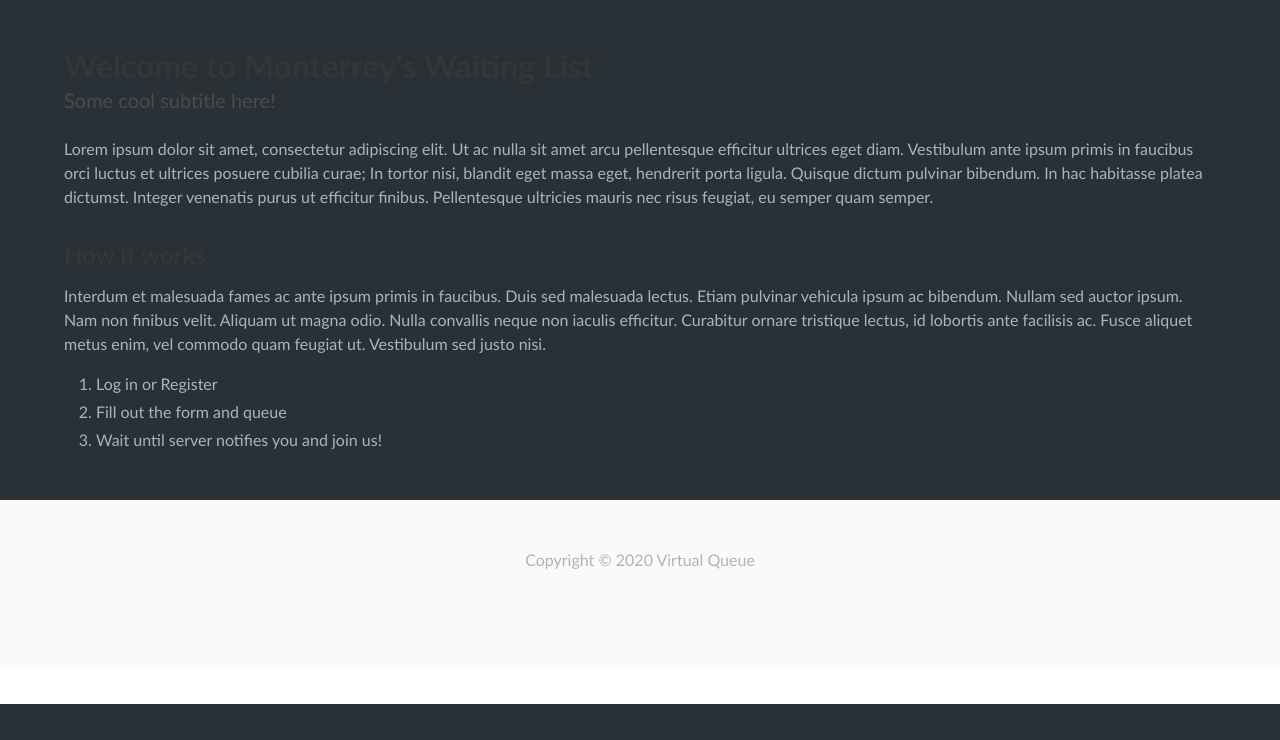
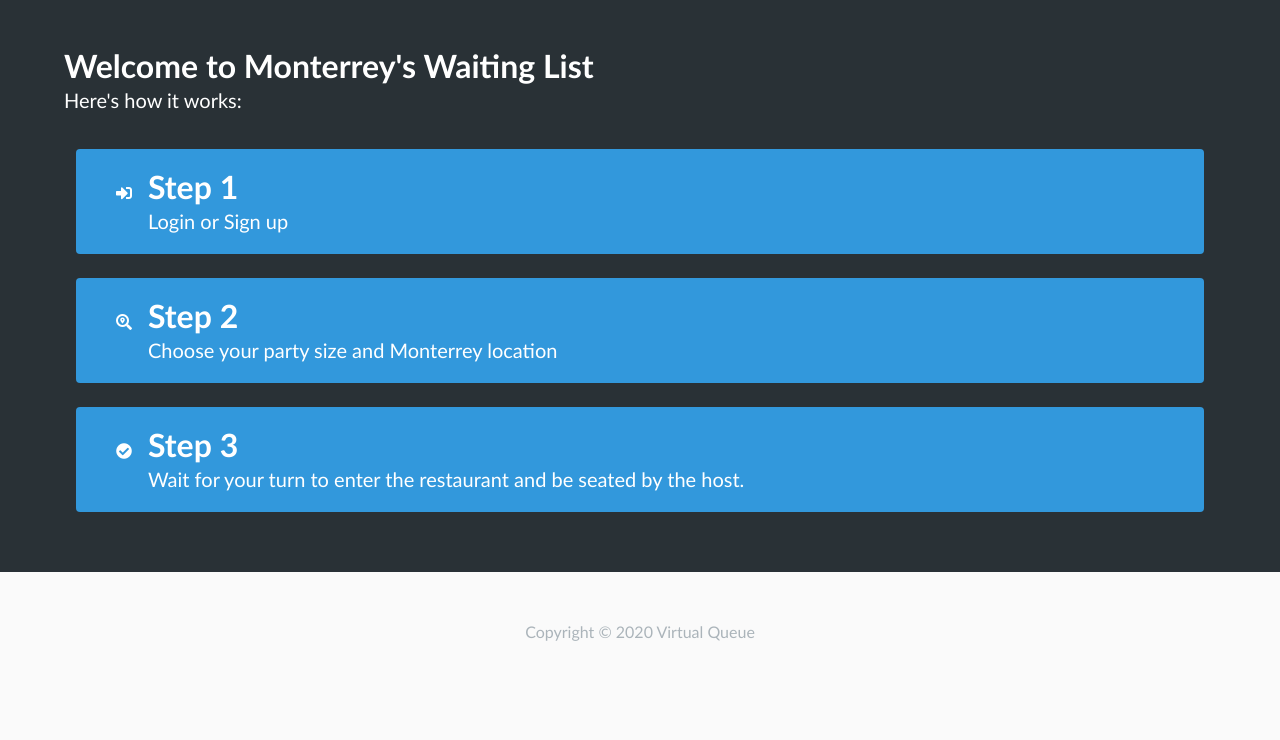
Before and after one commit to hannahgkeel/COMP426Final, a Django app: template templates/pages/index.html in a window 1280 px wide. Shown: the part 96-836 px from the top of the page. Before the commit the page ends 800 px from the top, so only its background shows below. Run offline with Django 3.2, Linux system fonts and the light colour scheme; the template is opened without the code that fills it, so the values that code supplies are empty.

Commit message:
added instruction tiles

```diff
--- a/templates/pages/index.html
+++ b/templates/pages/index.html
@@ -6,34 +6,43 @@
     <!--ALERTS-->
     {% include 'partials/_alerts.html' %}
 
-    <h1 class="title">
+    <h1 class="title" style="color: white">
       Welcome to Monterrey's Waiting List
     </h1>
-    <p class="subtitle">
-      Some cool subtitle here!
+    <p class="subtitle" style="color: white">
+      Here's how it works:
     </p>
 
-    <div class="content">
-    <p>Lorem ipsum dolor sit amet, consectetur adipiscing elit.
-    Ut ac nulla sit amet arcu pellentesque efficitur ultrices eget diam. Vestibulum ante
-    ipsum primis in faucibus orci luctus et ultrices posuere cubilia curae; In tortor nisi,
-    blandit eget massa eget, hendrerit porta ligula. Quisque dictum pulvinar bibendum. In
-    hac habitasse platea dictumst. Integer venenatis purus ut efficitur finibus. Pellentesque
-    ultricies mauris nec risus feugiat, eu semper quam semper.</p>
+    <div class="tile">
+      <div class="tile is-parent">
+        <article class="tile is-child notification is-info">
+          <i class="fas fa-sign-in-alt icon is-large" style="float:left"></i>
+          <p class="title">Step 1</p>
+          <p class="subtitle">Login or Sign up</p>
+        </article>
+      </div>
+    </div>
 
-    <h3>
-      How it works
-    </h3>
-    <p>Interdum et malesuada fames ac ante ipsum primis in faucibus. Duis sed malesuada
-    lectus. Etiam pulvinar vehicula ipsum ac bibendum. Nullam sed auctor ipsum. Nam non
-    finibus velit. Aliquam ut magna odio. Nulla convallis neque non iaculis efficitur.
-    Curabitur ornare tristique lectus, id lobortis ante facilisis ac. Fusce aliquet metus
-    enim, vel commodo quam feugiat ut. Vestibulum sed justo nisi.</p>
-    <ol type="1">
-      <li>Log in or Register</li>
-      <li>Fill out the form and queue</li>
-      <li>Wait until server notifies you and join us!</li>
-    </ol>
+    <div class="tile">
+      <div class="tile is-parent">
+        <article class="tile is-child notification is-info">
+          <i class="fas fa-search-location icon is-large" style="float:left"></i>
+          <p class="title">Step 2</p>
+          <p class="subtitle">Choose your party size and Monterrey location</p>
+        </article>
+      </div>
+    </div>
+
+    <div class="tile">
+      <div class="tile is-parent">
+        <article class="tile is-child notification is-info">
+          <i class="fas fa-check-circle icon is-large" style="float:left"></i>
+          <p class="title">Step 3</p>
+          <p class="subtitle">Wait for your turn to enter the restaurant and be seated by the host.</p>
+        </article>
+      </div>
+    </div>
+
     </div>
   </div>
 </section>
```
